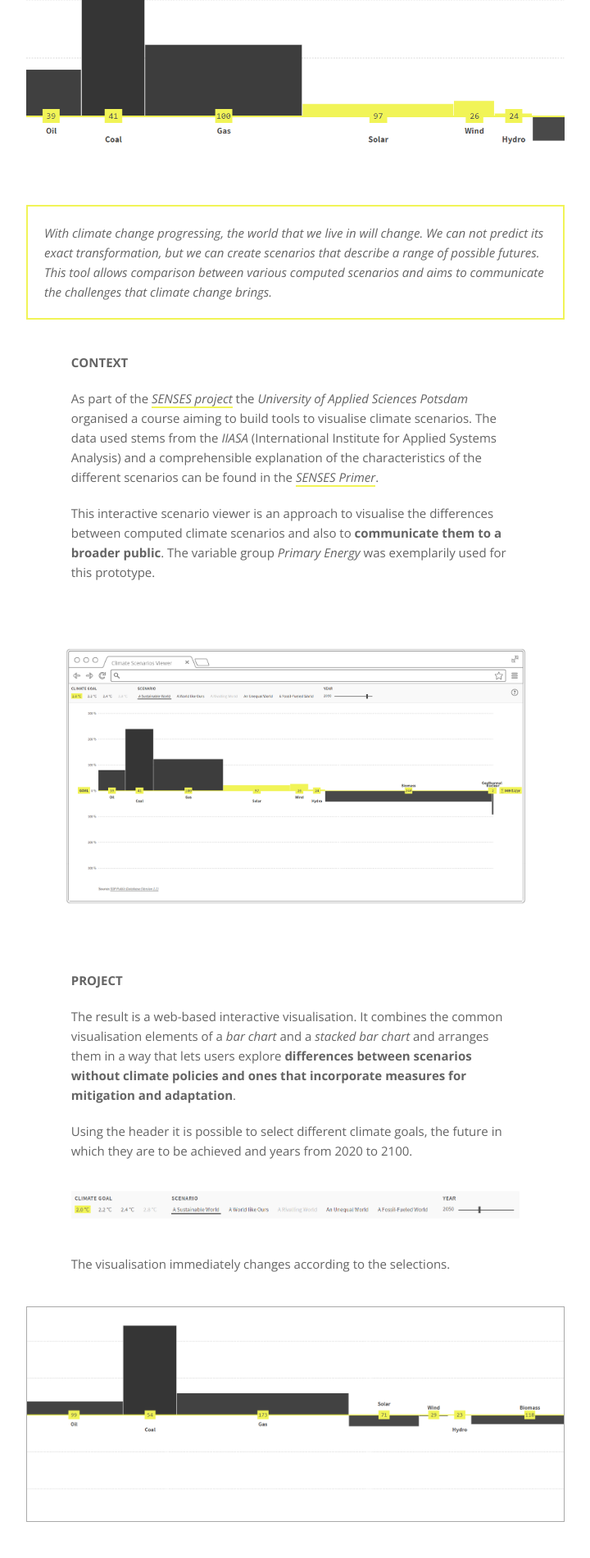
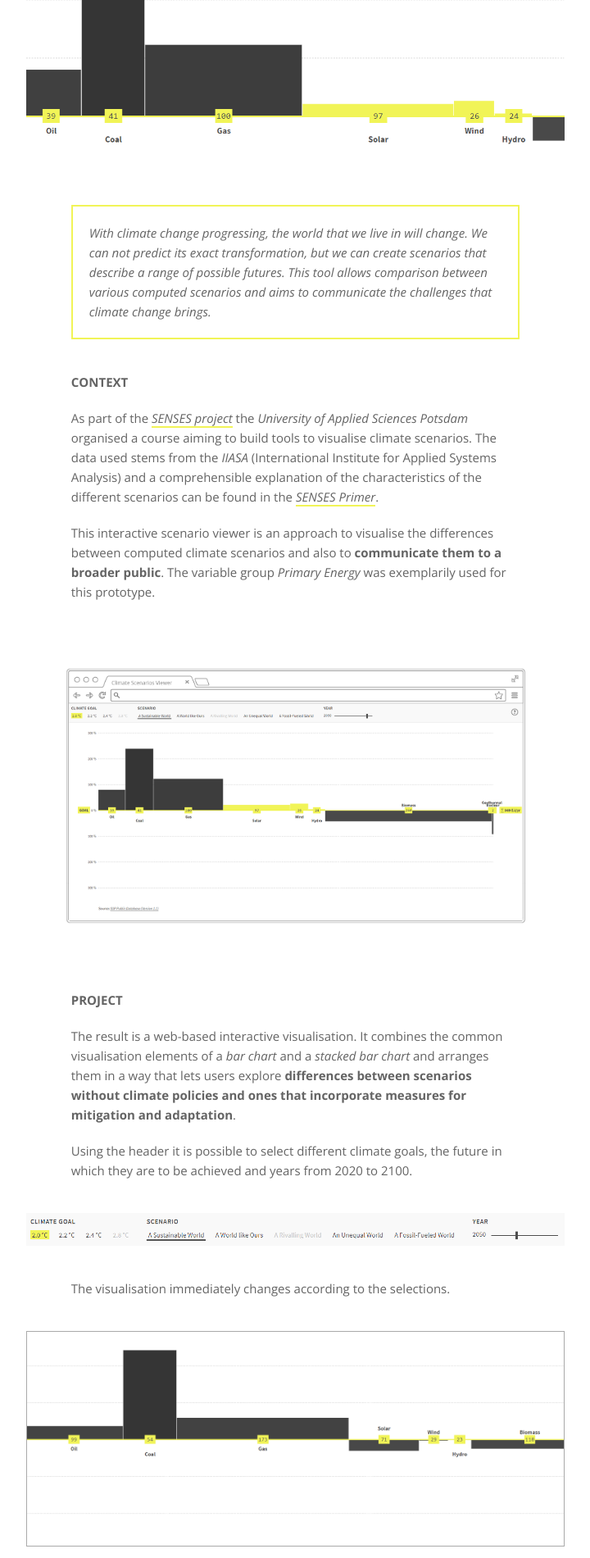
Before and after one commit to dnsos/deinns, a Jekyll site: the page built from _pages/climate_scenarios.md, in a window 1280 px wide. Shown: the part 359-2260 px from the top of the page at 82% size, without its empty margins (399-1119 px from the left). Built offline with Jekyll 4.4.1, drawn with Linux system fonts in a browser that asks for light colours.

Commit message:
Updated images

```diff
--- a/_pages/climate_scenarios.md
+++ b/_pages/climate_scenarios.md
@@ -15,7 +15,7 @@ order: 5
 ---
 
 {:.m-image__fullwidth}
-![Climate Scenarios Viewer: Closeup]({{site.baseurl}}/img/vks_opener.png)
+![Climate Scenarios Viewer: Closeup]({{site.baseurl}}/img/vks_intro.png)
 
 {:.m-text__highlighted style="border-color: {{ page.color-primary }};"}
 With climate change progressing, the world that we live in will change. We can not predict its exact transformation, but we can create scenarios that describe a range of possible futures. This tool allows comparison between various computed scenarios and aims to communicate the challenges that climate change brings.
@@ -26,25 +26,26 @@ As part of the [SENSES project](http://senses-project.org/) the _University of A
 This interactive scenario viewer is an approach to visualise the differences between computed climate scenarios and also to __communicate them to a broader public__. The variable group _Primary Energy_ was exemplarily used for this prototype.
 
 {:.m-image__fullwidth}
-![Climate Scenarios Viewer: Interface]({{site.baseurl}}/img/vks_interface.png)
+![Climate Scenarios Viewer: Interface]({{site.baseurl}}/img/vks_general-interface.png)
 
 ## PROJECT
 The result is a web-based interactive visualisation. It combines the common visualisation elements of a _bar chart_ and a _stacked bar chart_ and arranges them in a way that lets users explore __differences between scenarios without climate policies and ones that incorporate measures for mitigation and adaptation__.
 
 Using the header it is possible to select different climate goals, the future in which they are to be achieved and years from 2020 to 2100.
 
-![Climate Scenarios Viewer: Navigation]({{site.baseurl}}/img/vks_nav.png)
+{:.m-image__fullwidth}
+![Climate Scenarios Viewer: Navigation]({{site.baseurl}}/img/vks_general-nav.png)
 
 The visualisation immediately changes according to the selections.
 
 {:.m-image__fullwidth .m-image__border}
-![Climate Scenarios Viewer: Animation]({{site.baseurl}}/img/vks_animation.gif)
+![Climate Scenarios Viewer: Animation]({{site.baseurl}}/img/vks_general-animation.gif)
 
 The bars' width corresponds to a value to be achieved (the goal) and its height to the difference between this goals' value and the value of the selected scenario. If the bar matches the horizontal green line both values are equal. The bars are colour-encoded: grey colours indicate that a goal is missed, green colour indicates that a goal is not only reached, but exceeded.
 
 Hovering a bar displays a __tooltip__ with detailed information about the variable, the goal, the scenario and the deviation of the two values.
 
 {:.m-image__fullwidth .m-image__border}
-![Climate Scenarios Viewer: Mouseover]({{site.baseurl}}/img/vks_mouseover_closeup.png)
+![Climate Scenarios Viewer: Mouseover]({{site.baseurl}}/img/vks_general-mouseover.png)
 
 _Note: This tool is an experimental prototype and needs to be evaluated for its validity. It may undergo further revision._
--- a/_scss/_projects.scss
+++ b/_scss/_projects.scss
@@ -119,6 +119,11 @@
             font-style: italic;
             border: .2rem solid var(--color-grey-07);
         }
+        @media (min-width: 850px) {
+          .m-text__highlighted {
+            grid-column: 2 / 12;
+          }
+        }
 
         img {
             width: 100%;
```
Also changed, not shown: _pages/im_ueberfluteten_berlin.md (+3 -3 lines), img/iub_general-detail.jpg (renamed from img/iub_general_detail.jpg), img/iub_general-home.jpg (renamed from img/iub_general_home.jpg), img/iub_general-overview.jpg (renamed from img/iub_general_overview.jpg), img/vks_general-animation.gif (renamed from img/vks_animation.gif), img/vks_general-interface.png (renamed from img/vks_interface.png), img/vks_general-mouseover.png (renamed from img/vks_mouseover_closeup.png), img/vks_general-nav.png (added), img/vks_intro.png (renamed from img/vks_opener.png), img/vks_mouseover.png (deleted), img/vks_nav.png (deleted).
